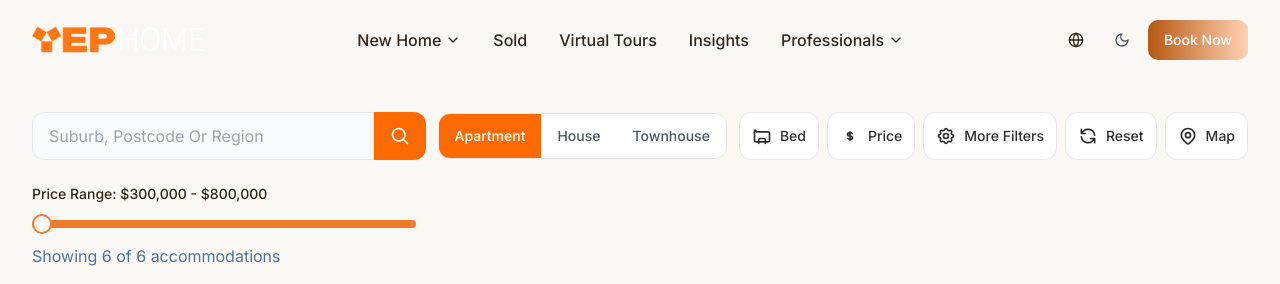
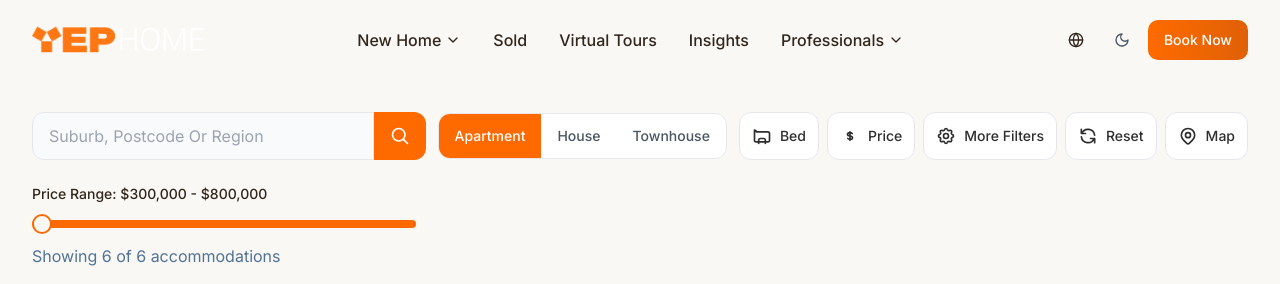
Before and after one commit to sherry-dong-11/modern-seaside-stay-778, a React (Vite) app: page /apartments in a window 1280 px wide. Shown: the top 284 px of the page. Built offline with nearby package versions, Linux system fonts and the light colour scheme.

Commit message:
Reverted to commit 059f1c637572a10ec1b5bdacae3ae6799172db6d

```diff
--- a/src/index.css
+++ b/src/index.css
@@ -16,7 +16,7 @@
     --popover: 0 0% 100%;
     --popover-foreground: 30 28% 15%;
 
-    --primary: 25 85% 55%; /* Medium orange for general use */
+    --primary: 25 100% 50%; /* #FF6A00 - main brand orange */
     --primary-foreground: 0 0% 100%;
 
     --secondary: 35 25% 94%; /* #F2F0ED - module background */
@@ -35,12 +35,12 @@
     --input: 210 20% 95%;
     --ring: 25 95% 58%;
 
-    /* Premium design tokens - Dark to Light Orange Gradient */
-    --primary-50: 25 100% 97%; /* Very light orange */
-    --primary-100: 25 100% 85%; /* Light orange */
-    --primary-200: 25 90% 75%; /* Medium light orange */
-    --primary-500: 25 85% 55%; /* Medium orange */
-    --primary-600: 25 80% 40%; /* Dark orange */
+    /* Premium design tokens */
+    --primary-50: 25 100% 97%; /* #FFE8D9 light orange */
+    --primary-100: 25 100% 92%; /* Light orange gradient */
+    --primary-200: 34 75% 85%; /* #FFD4A8 auxiliary warm beige */
+    --primary-500: 25 100% 50%; /* #FF6A00 main brand orange */
+    --primary-600: 25 95% 45%; /* Darker orange */
     --primary-900: 25 75% 25%; /* Very dark orange */
 
     --neutral-50: 0 0% 98%;
@@ -54,10 +54,10 @@
     --neutral-800: 210 16% 16%;
     --neutral-900: 210 20% 8%;
 
-    /* Gradients - Dark Orange to Light Orange */
-    --gradient-primary: linear-gradient(135deg, hsl(var(--primary-600)), hsl(var(--primary-100)));
-    --gradient-subtle: linear-gradient(135deg, hsl(var(--primary-600)), hsl(var(--primary-200)));
-    --gradient-hero: linear-gradient(135deg, hsl(var(--primary-600) / 0.9), hsl(var(--primary-100) / 0.95));
+    /* Gradients */
+    --gradient-primary: linear-gradient(135deg, hsl(var(--primary-500)), hsl(var(--primary-600)));
+    --gradient-subtle: linear-gradient(135deg, hsl(var(--neutral-50)), hsl(var(--primary-50)));
+    --gradient-hero: linear-gradient(135deg, hsl(var(--primary-500) / 0.9), hsl(var(--primary-600) / 0.95));
 
     /* Shadows */
     --shadow-sm: 0 1px 2px 0 hsl(var(--neutral-900) / 0.05);
@@ -79,7 +79,7 @@
     --popover: 210 20% 12%;
     --popover-foreground: 210 20% 98%;
 
-    --primary: 25 85% 55%;
+    --primary: 25 95% 58%;
     --primary-foreground: 0 0% 100%;
 
     --secondary: 210 20% 15%;
@@ -98,13 +98,13 @@
     --input: 210 20% 20%;
     --ring: 25 95% 58%;
 
-    /* Dark mode premium tokens - Dark to Light Orange */
-    --primary-50: 25 40% 15%; /* Dark orange for dark mode */
-    --primary-100: 25 60% 25%; /* Medium dark orange */
-    --primary-200: 25 70% 35%; /* Medium orange */
-    --primary-500: 25 85% 55%; /* Medium orange */
-    --primary-600: 25 80% 40%; /* Dark orange */
-    --primary-900: 25 100% 85%; /* Light orange for dark mode text */
+    /* Dark mode premium tokens */
+    --primary-50: 15 75% 8%;
+    --primary-100: 18 80% 12%;
+    --primary-200: 20 85% 16%;
+    --primary-500: 25 95% 58%;
+    --primary-600: 27 98% 62%;
+    --primary-900: 33 100% 90%;
 
     --neutral-50: 210 20% 8%;
     --neutral-100: 210 18% 12%;
@@ -117,10 +117,10 @@
     --neutral-800: 210 16% 84%;
     --neutral-900: 210 20% 92%;
 
-    /* Dark gradients - Dark Orange to Light Orange */
-    --gradient-primary: linear-gradient(135deg, hsl(var(--primary-600)), hsl(var(--primary-900)));
-    --gradient-subtle: linear-gradient(135deg, hsl(var(--primary-600)), hsl(var(--primary-200)));
-    --gradient-hero: linear-gradient(135deg, hsl(var(--primary-600) / 0.9), hsl(var(--primary-900) / 0.95));
+    /* Dark gradients */
+    --gradient-primary: linear-gradient(135deg, hsl(var(--primary-500)), hsl(var(--primary-600)));
+    --gradient-subtle: linear-gradient(135deg, hsl(var(--neutral-50)), hsl(var(--primary-50)));
+    --gradient-hero: linear-gradient(135deg, hsl(var(--primary-500) / 0.9), hsl(var(--primary-600) / 0.95));
 
     /* Dark shadows */
     --shadow-sm: 0 1px 2px 0 hsl(0 0% 0% / 0.2);
@@ -152,7 +152,7 @@
   }
 
   .btn-primary {
-    @apply relative overflow-hidden bg-gradient-to-r from-primary-600 to-primary-100 text-primary-foreground rounded-xl px-8 py-3.5 font-semibold transition-all duration-300 hover:shadow-primary active:scale-[0.98] before:absolute before:inset-0 before:bg-gradient-to-r before:from-white/20 before:to-transparent before:opacity-0 hover:before:opacity-100 before:transition-opacity;
+    @apply relative overflow-hidden bg-gradient-to-r from-primary to-primary-600 text-primary-foreground rounded-xl px-8 py-3.5 font-semibold transition-all duration-300 hover:shadow-primary active:scale-[0.98] before:absolute before:inset-0 before:bg-gradient-to-r before:from-white/20 before:to-transparent before:opacity-0 hover:before:opacity-100 before:transition-opacity;
   }
 
   .btn-secondary {
@@ -188,7 +188,7 @@
   }
 
   .text-gradient {
-    @apply bg-gradient-to-r from-primary-600 to-primary-100 bg-clip-text text-transparent;
+    @apply bg-gradient-to-r from-primary to-primary-600 bg-clip-text text-transparent;
   }
 
   .input-modern {
```
